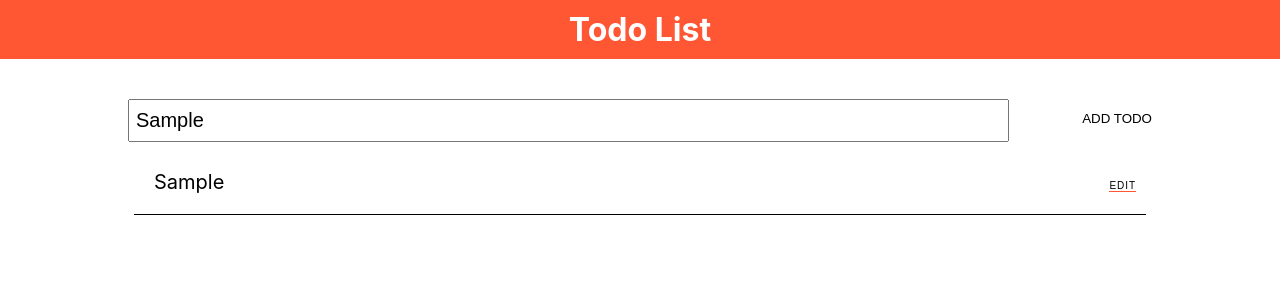
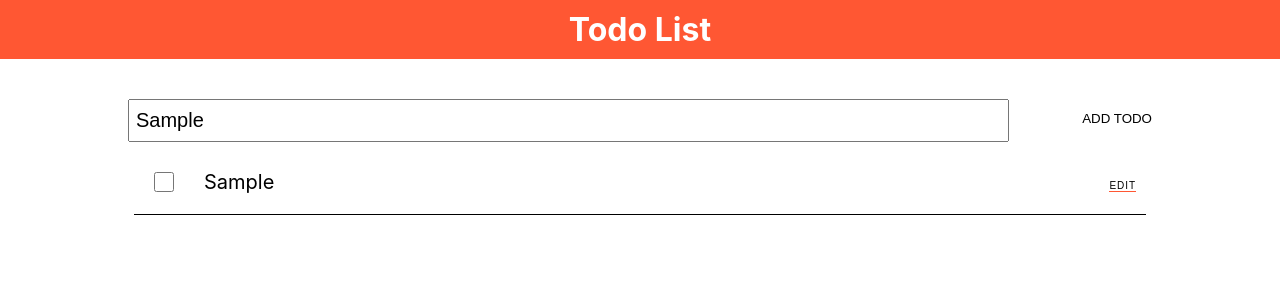
Before and after one commit to zachmccleaf/react-redux-ts, a React (Create React App) app: page / in a window 1280 px wide. Both pictures are taken after typing "Sample" into the empty fields and a click on the button "ADD TODO". Shown: the top 300 px of the page. Built offline with nearby package versions, Linux system fonts and the light colour scheme.

Commit message:
adding completion of todos

```diff
--- a/src/features/todo/Todo.tsx
+++ b/src/features/todo/Todo.tsx
@@ -24,9 +24,9 @@ const Todo: React.FunctionComponent<TodoProps> = (
         setCurrentTodo(todoItem);
     }
 
-    const todoList =  todos.map((todo: TodoItem) => {
+    const todoList =  todos.map((todo: TodoItem, index) => {
         return (
-            <TodoListItem todo={todo} />
+            <TodoListItem key={index} todo={todo} />
         );
     })
 
--- a/src/features/todo/components/TodoListItem.module.css
+++ b/src/features/todo/components/TodoListItem.module.css
@@ -1,13 +1,33 @@
 .todoItem {
     position: relative;
-    padding: 20px;
+    padding: 20px 20px 20px 70px;
     border-bottom: 1px solid black;
+}
+
+.todoItemComplete {
+    position: relative;
+    padding: 20px 20px 20px 70px;
+    border-bottom: 1px solid black;
+}
+
+.todoItemComplete p {
+    text-decoration: line-through;
+    opacity: .4;
 }
 
 .todoItem:after {
     content: "";
     clear: both;
     display: table;
+}
+
+.todoItemCheckbox {
+    position: absolute;
+    left: 20px;
+    top: 50%;
+    transform: translateY(-50%);
+    height: 20px;
+    width: 20px;
 }
 
 .todoItemActions {
--- a/src/features/todo/components/TodoListItem.tsx
+++ b/src/features/todo/components/TodoListItem.tsx
@@ -14,6 +14,9 @@ const TodoListItem: React.FunctionComponent<TodoListItemProps> = (
     const [currentTodo, setCurrentTodo] = useState<TodoItem>();
 
     const dispatch = useAppDispatch();
+
+    const todoListItemClassName = props.todo.isComplete ? styles.todoItemComplete : styles.todoItem;
+    console.log(todoListItemClassName);
 
     const handleEditClick = () => {
         setIsEditing(!isEditing);
@@ -45,6 +48,16 @@ const TodoListItem: React.FunctionComponent<TodoListItemProps> = (
         });
     }
 
+    const handleCheckboxClick = (isComplete: boolean) => {
+        const message = currentTodo?.message ? currentTodo.message : props.todo.message;
+        dispatch(updateTodo({
+            ...props.todo,
+            message: message,
+            color: currentTodo?.color,
+            isComplete: isComplete,
+        }));
+    }
+
     const setActions = () => {
         if (isEditing) {
             return(
@@ -65,9 +78,11 @@ const TodoListItem: React.FunctionComponent<TodoListItemProps> = (
             );
         } else {
             return(
-                <button className={styles.todoItemActionButton} onClick={() => handleEditClick()}>
-                    Edit
-                </button>
+                <div>
+                    <button className={styles.todoItemActionButton} onClick={() => handleEditClick()}>
+                        Edit
+                    </button>
+                </div>
             );
         }
     }
@@ -85,7 +100,8 @@ const TodoListItem: React.FunctionComponent<TodoListItemProps> = (
     }
 
     return (
-        <li key={props.todo.id} style={{color: props.todo.color}} className={styles.todoItem}>
+        <li key={props.todo.id} style={{color: props.todo.color}} className={todoListItemClassName}>
+            <input className={styles.todoItemCheckbox} type="checkbox" onChange={(e) => handleCheckboxClick(e.target.checked)} />
             <div className={styles.todoItemMessage}>
                 {setMessage(props.todo)}
             </div>
--- a/src/features/todo/todoSlice.ts
+++ b/src/features/todo/todoSlice.ts
@@ -14,6 +14,7 @@ export interface TodoItem {
     message: string;
     id: string;
     color?: TodoColors;
+    isComplete?: boolean;
 }
 
 export interface TodoState {
@@ -41,6 +42,7 @@ export const todoSlice = createSlice({
                 if (todo.id === action.payload.id) {
                     todo.message = action.payload.message;
                     todo.color = action.payload.color;
+                    todo.isComplete = action.payload.isComplete;
                 }
             })
             return state;
```
